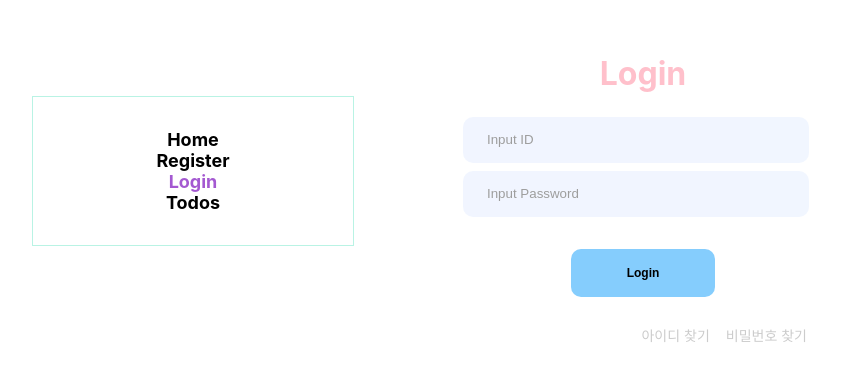
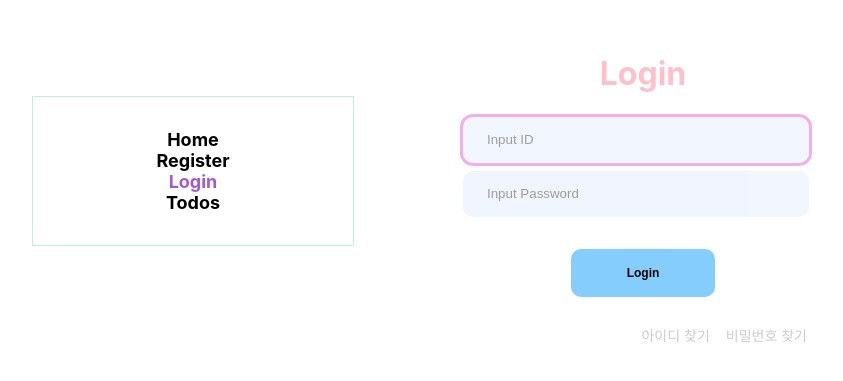
Before and after one commit to BangDori/TodoList, a React (Create React App) app: page /login in a window 1280 px wide. Shown: the part 189-570 px from the top of the page, without its empty margins (267-1110 px from the left). Built offline with nearby package versions, Linux system fonts and the light colour scheme.

Commit message:
Add: 로그인 UX

```diff
--- a/src/pages/Login.js
+++ b/src/pages/Login.js
@@ -1,4 +1,4 @@
-import React, { useCallback, useState } from "react";
+import React, { useCallback, useEffect, useRef, useState } from "react";
 import LoginBox from "../styles/pages/LoginBox";
 
 const Login = () => {
@@ -6,8 +6,12 @@ const Login = () => {
     user_id: "",
     user_password: "",
   });
+  const { user_id, user_password } = form;
+  const ID = useRef(null);
 
-  const { user_id, user_password } = form;
+  useEffect(() => {
+    ID.current.focus();
+  }, []);
 
   const onChange = useCallback(
     (e) => {
@@ -33,6 +37,7 @@ const Login = () => {
       <div className="title">Login</div>
       {/* 화면 진입 시 Input ID를 가리키도록 활성화 필요 */}
       <input
+        ref={ID}
         name="user_id"
         value={user_id}
         onChange={onChange}
```
